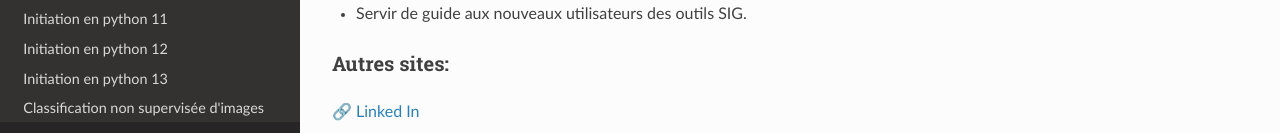
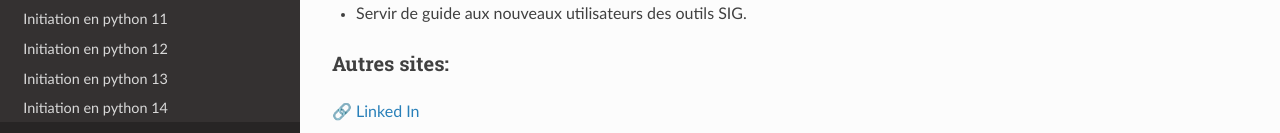
Before and after one commit to abdou123-guene/Site_de_documentation_geomatique, an MkDocs documentation site: the page built from docs/index.md, in a window 1280 px wide and 900 px high, scrolled down 580 px. Shown: the part 738-871 px from the top of the window. Built offline with MkDocs 1.6.1, drawn with Linux system fonts in a browser that asks for light colours; nearby versions of some CDN libraries.

Commit message:
Add new section for Initiation en python 14

```diff
--- a/mkdocs.yml
+++ b/mkdocs.yml
@@ -26,6 +26,7 @@ nav:
   - Initiation en python 11: python11.md
   - Initiation en python 12: python12.md
   - Initiation en python 13: python13.md
+  - Initiation en python 14: python14.md
   - Classification non supervisée d'images: classification_image_kmeans.md
   - Manipulation de données avec commandes GDAL: GDAL_Ubuntu.md
   - Consultation dynamique de données PostgreSQL avec PHP: consultation_presentation_markdown_panel.md
```
